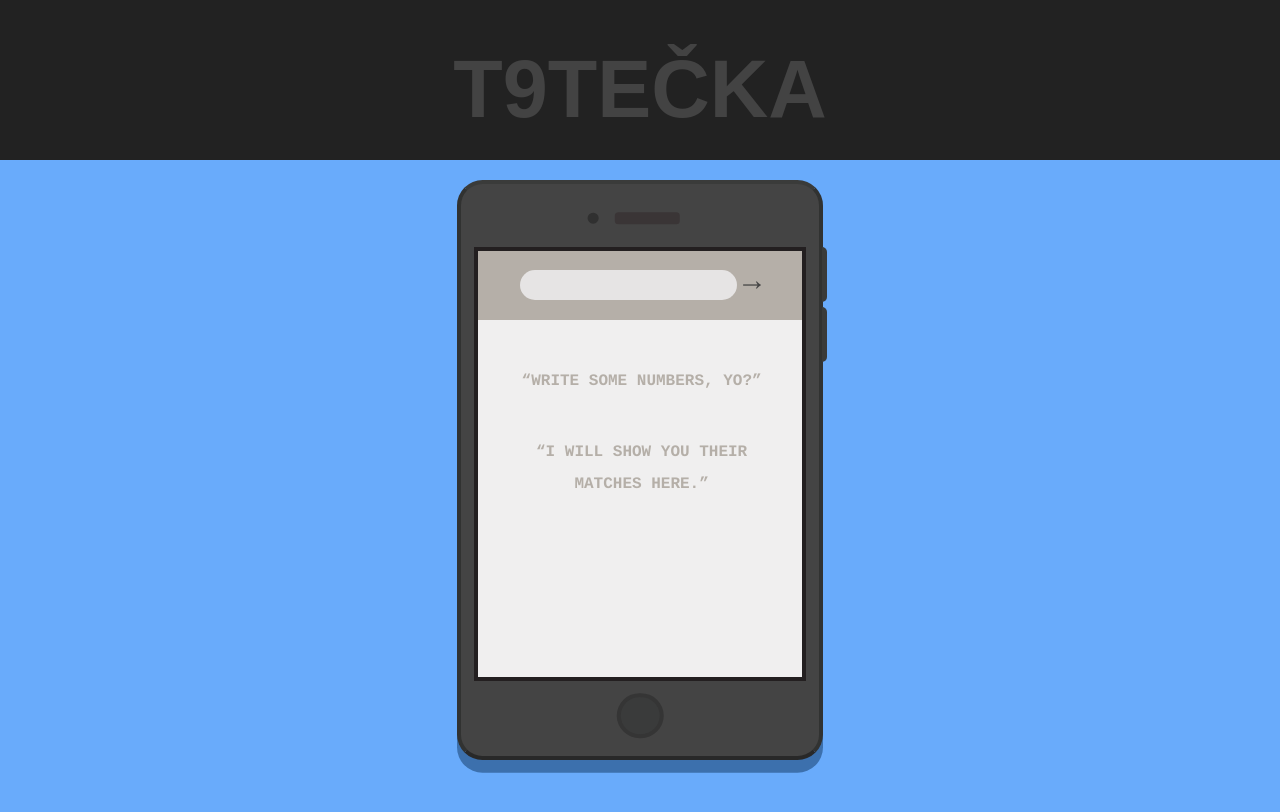
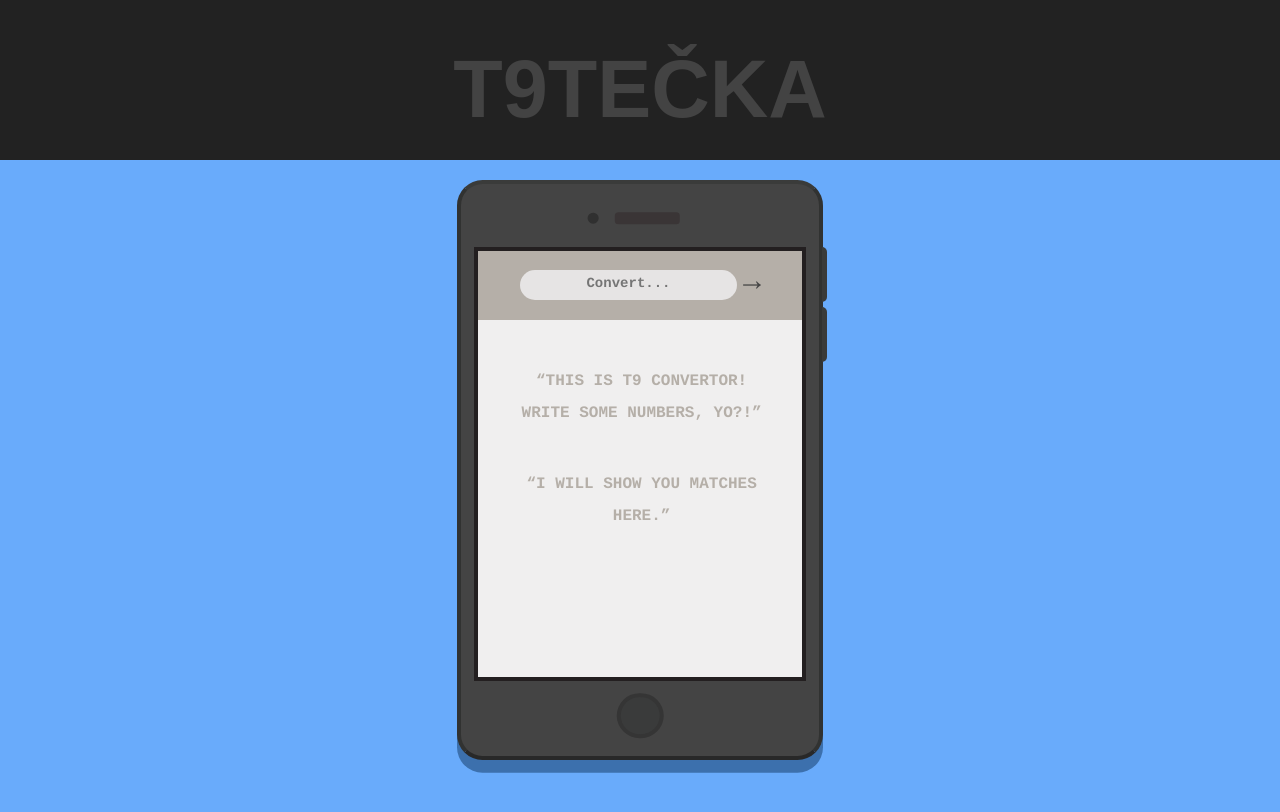
Before and after one commit to lspdv/t9tecka, a React app: page / in a window 1280 px wide. Shown: the top 812 px of the page. Built offline with nearby package versions, Linux system fonts and the light colour scheme.

Commit message:
Get rid of not fully adopted abort controller, add regex to input

```diff
--- a/package.json
+++ b/package.json
@@ -10,7 +10,6 @@
     "test": "node scripts/test.js --env=jsdom"
   },
   "dependencies": {
-    "abortcontroller-polyfill": "^1.1.8",
     "autoprefixer": "7.1.6",
     "babel-core": "6.26.0",
     "babel-eslint": "7.2.3",
--- a/src/api/t9-api.js
+++ b/src/api/t9-api.js
@@ -1,10 +1,5 @@
-const AbortController = window.AbortController;
-const controller = new AbortController();
-const signal = controller.signal;
-
 export const getCombinations = numbers => {
   return new Promise((resolve, reject) => {
-    try {
       fetch(`/api/t9ka`, {
         method: 'POST',
         cache: 'no-cache',
@@ -14,23 +9,12 @@ export const getCombinations = numbers => {
           'Content-Type': 'application/json'
         },
         body: JSON.stringify({ numbers }),
-        signal
       }).then(res => {
         console.log(res);
         res.json().then(jsonResult => resolve(jsonResult));
-      });
-    } catch (error) {
-      console.log('Error during fetching results.', error);
-      reject(error);
-    }
+      }).catch((error => {
+		  console.log('Error during fetching results.', error);
+      	reject(error);
+	  }));
   });
 };
-
-export const abortFetching = () => {
-    try {
-      console.log('Now aborting your request');
-      controller.abort()
-    } catch (error) {
-      console.log('Error during aborting your request.', error);
-    }
-};
--- a/src/components/Device.jsx
+++ b/src/components/Device.jsx
@@ -1,6 +1,6 @@
 import React, { Component } from 'react';
 
-import { getCombinations, abortFetching } from '../api/t9-api';
+import { getCombinations } from '../api/t9-api';
 import { Spinner } from './Spinner'
 
 import './Device.scss';
@@ -14,13 +14,11 @@ export class Device extends Component {
       loading: false,
       data: null,
       inputValue: '',
-      abortedRequest: false
     };
 
     this.handleSubmit = this.handleSubmit.bind(this);
     this.handleChange = this.handleChange.bind(this);
     this.getMatchesFromConvertedNumbers = this.getMatchesFromConvertedNumbers.bind(this);
-    this.handleCanceledRequest = this.handleCanceledRequest.bind(this);
   }
 
   handleSubmit(event) {
@@ -37,17 +35,6 @@ export class Device extends Component {
     this.setState({ inputValue: event.target.value });
   }
 
-  handleCanceledRequest(event) {
-    event.preventDefault();
-    this.setState({ loading: true });
-    try {
-      abortFetching()
-      this.setState({ loading: false });
-    } catch (error) {
-        console.log('Error in aborting your request.', error)
-    }
-  }
-
   getMatchesFromConvertedNumbers(data) {
     try {
       const item = data[0].map((item, idx) => <span key={idx} style={{padding: '0 5px'}}>{item}</span>)
@@ -59,6 +46,7 @@ export class Device extends Component {
 
   render() {
     const { data, loading } = this.state;
+    console.log(data);
     return (
       <div>
         <div className="container">
@@ -73,10 +61,13 @@ export class Device extends Component {
                     <div className="bar-wrap">
                       <form onSubmit={this.handleSubmit}>
                         <input
+                          type="text"
                           className="input no-spinners"
-                          type="number"
                           onChange={value => this.handleChange(value)}
-                          pattern="[0-9]*"
+                          pattern="[-+]?[0-9]?[0-9]+" //regex to get only numbers
+                          maxLength="7"
+                          title="Add max 7 numbers from 0 to 9."
+                          placeholder="Convert..."
                         />
                       </form>
                     </div>
@@ -90,12 +81,12 @@ export class Device extends Component {
                       <div className="enter-wrap"></div>
                     </a>
                   </div>
-                  {loading && <Spinner handleCanceledRequest={this.handleCanceledRequest}/>}
+                  {loading && <Spinner />}
                   <div className="quote-wrap">
                     <blockquote>
-                      Write some numbers, yo?
+                      This is T9 convertor! Write some numbers, yo?!
                     </blockquote>
-                    <blockquote>{(data && data[0]) ? this.getMatchesFromConvertedNumbers(data) : "I will show you their matches here."}</blockquote>
+                    <blockquote>{(data && data.convertedNumbers[0]) ? this.getMatchesFromConvertedNumbers(data.convertedNumbers) : "I will show you matches here."}</blockquote>
                   </div>
                 </div>
                 <a title="Go to Github to see the source code." href="https://github.com/lspdv/t9tecka" target="_blank" rel="noopener noreferrer">
--- a/src/components/Spinner.jsx
+++ b/src/components/Spinner.jsx
@@ -2,16 +2,11 @@ import * as React from 'react';
 
 import './Spinner.scss';
 
-export const Spinner = props => {
-  const { handleCanceledRequest } = props;
-  return (
+export const Spinner = () => (
     <div className="box">
       <div className="loader" />
-      <span>
-        Finding all combinations, if you filled more than 5 digis might take
-        long time. Results will be scrollable.
+      <span className="loading-info">
+        Might take a time. Long results will be scrollable. SCROLL!
       </span>
-      <button onClick={handleCanceledRequest}>Stop Matching</button>
     </div>
-  );
-};
+);
--- a/src/components/Spinner.scss
+++ b/src/components/Spinner.scss
@@ -15,6 +15,10 @@
   padding-top: 5%;
 }
 
+.loading-info {
+  padding: 0 5px;
+}
+
 /* Safari */
 @-webkit-keyframes spin {
   0% { -webkit-transform: rotate(0deg); }
```
Also changed, not shown: server.js (+18 -6 lines).
